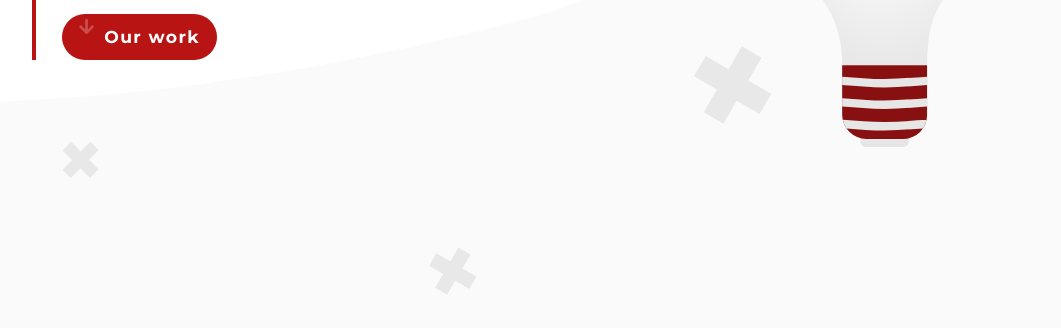
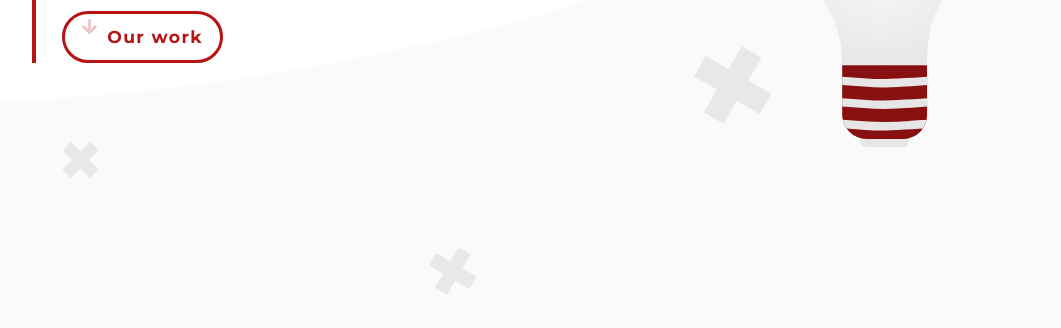
Before and after one commit to JasmondWorks/Diztinct-Touch-Home-Designs, a plain HTML site: page our-work.html in a window 1280 px wide. Shown: the part 468-796 px from the top of the page, without its empty margins (108-1169 px from the left). Drawn offline with Linux system fonts and the light colour scheme.

Commit message:
Update our-work.html

```diff
--- a/our-work.html
+++ b/our-work.html
@@ -58,7 +58,7 @@
                         <p>
                             Your satisfaction is our pride! A trial will convince you
                         </p>
-                        <div class="btn-container"><a href="#gallery" class="btn btn--pry btn-animate"> <i
+                        <div class="btn-container"><a href="#gallery" class="btn btn--sec btn-animate"> <i
                                     class="fa fa-arrow-down" aria-hidden="true"></i> Our work</a></div>
                     </div>
                 </div>
```
